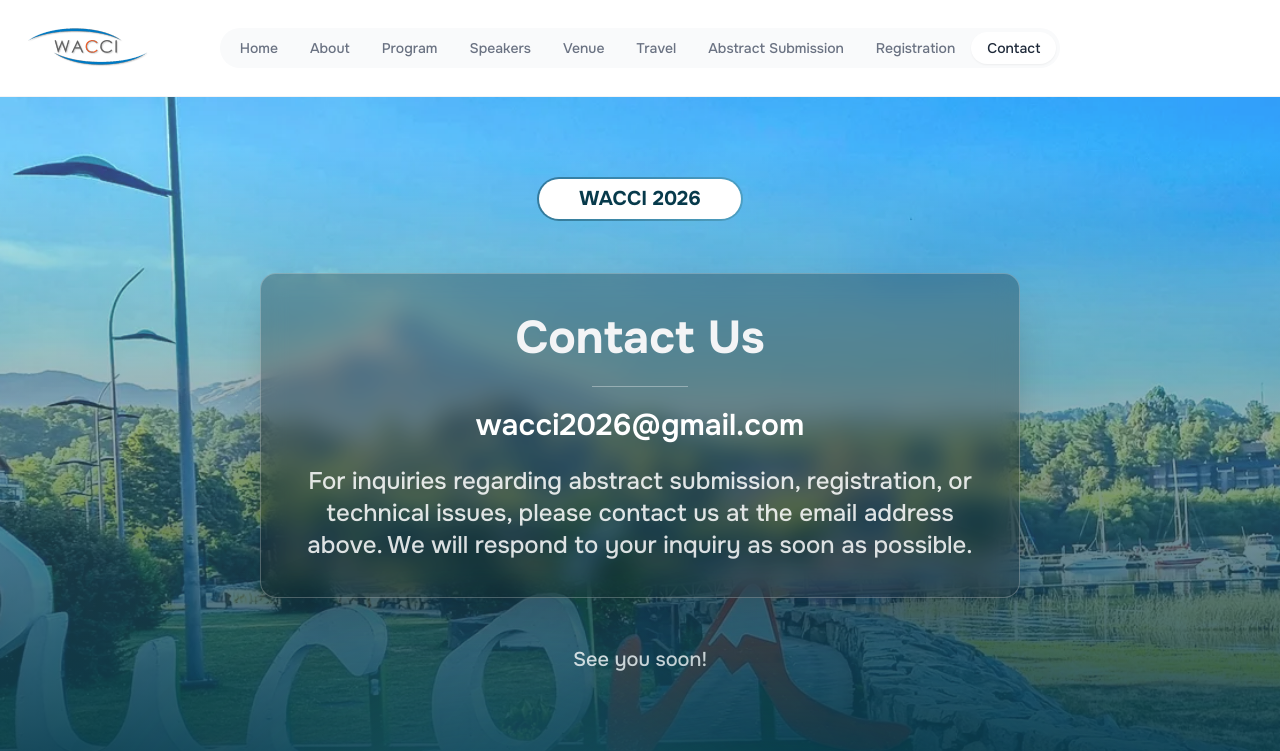
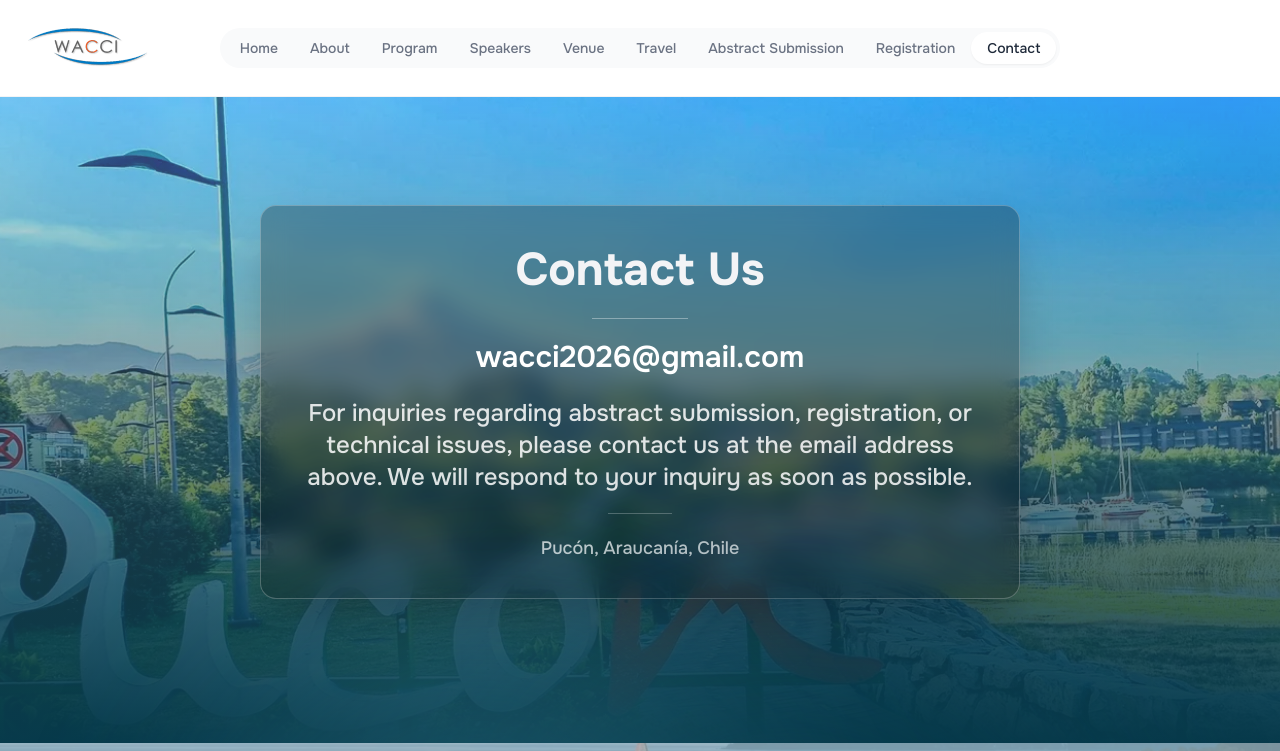
Before and after one commit to CristianR8/WACCI-2026, a Next.js app: page /contact in a window 1280 px wide. Shown: the top 751 px of the page. Built offline with nearby package versions, Linux system fonts and the light colour scheme.

Commit message:
Changes in travel and contact us pages

```diff
--- a/src/app/(site)/contact/page.tsx
+++ b/src/app/(site)/contact/page.tsx
@@ -21,25 +21,27 @@ export default async function Contact() {
         <div className="wrapper">
           <div className="max-w-[860px] mx-auto">
             <div className="text-center">
-              <Subheading text="WACCI 2026" />
-
               <div className="animate-soft-scale animate-delay-1 mt-5 mx-auto inline-flex w-full max-w-[760px] flex-col items-center gap-4 rounded-2xl border border-white/25 bg-black/25 px-5 py-6 text-white shadow-2xl shadow-black/25 backdrop-blur-md sm:mt-7 sm:gap-5 sm:px-10 sm:py-9">
                 <h1 className="animate-fade-up animate-delay-2 mx-auto max-w-[680px] text-3xl font-bold leading-tight text-gray-100 sm:text-[46px] sm:leading-[56px]">
                   Contact Us
                 </h1>
                 <div className="animate-fade-up animate-delay-3 h-px w-24 bg-white/35" />
                 <p className="animate-fade-up animate-delay-3 text-3xl font-semibold leading-tight sm:text-3xl">
-                  wacci2026@gmail.com
+                  <a href="mailto:wacci2026@gmail.com">wacci2026@gmail.com</a>
                 </p>
                 <p className="animate-fade-up animate-delay-4 text-lg font-medium text-white/85 sm:text-2xl">
                   For inquiries regarding abstract submission, registration, or
                   technical issues, please contact us at the email address
                   above. We will respond to your inquiry as soon as possible.
                 </p>
+                <div className="animate-fade-up animate-delay-4 h-px w-16 bg-white/25" />
+                <p className="animate-fade-up animate-delay-4 text-base font-medium text-white/75 sm:text-lg">
+                  Pucón, Araucanía, Chile
+                </p>
               </div>
-              <p className="animate-fade-up animate-delay-4 mt-12 text-center mx-auto text-lg font-medium text-white/90 sm:text-xl">
+              {/*<p className="animate-fade-up animate-delay-4 mt-12 text-center mx-auto text-lg font-medium text-white/90 sm:text-xl">
                 See you soon!
-              </p>
+              </p>*/}
             </div>
           </div>
           <div className="max-w-[1000px] mx-auto relative">
--- a/src/app/(site)/travel/page.tsx
+++ b/src/app/(site)/travel/page.tsx
@@ -96,7 +96,7 @@ export default function TravelPage() {
               <p className="text-primary-300 font-semibold text-sm md:text-base mb-2 tracking-wider uppercase">
                 Chile &bull; Araucanía Region
               </p>
-              <h1 className="text-4xl sm:text-5xl md:text-6xl font-bold text-gray-900 mb-3 leading-tight">
+              <h1 className="text-4xl sm:text-5xl md:text-6xl font-bold text-white mb-3 leading-tight">
                 Welcome to Pucón
               </h1>
               <p className="text-white/80 text-lg md:text-xl max-w-2xl leading-relaxed">
```
